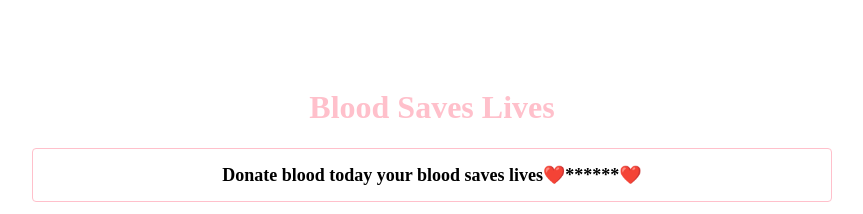
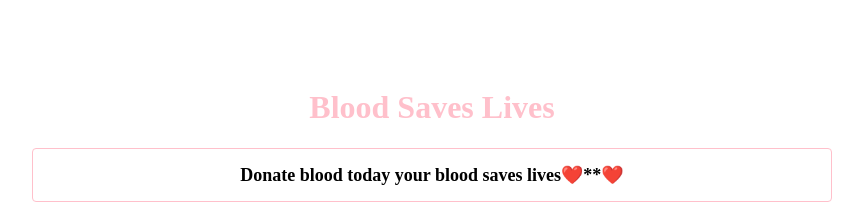
Before and after one commit to MaryNkoana01/StaticWebAppAuth, a plain HTML site: page src/index.html in a window 1280 px wide. Shown: the top 214 px of the page, without its empty margins (208-1071 px from the left). Drawn offline with Linux system fonts and the light colour scheme.

Commit message:
Update index.html

```diff
--- a/src/index.html
+++ b/src/index.html
@@ -81,7 +81,7 @@
             Blood Saves Lives
         </h1>
         <h2>
-            Donate blood today your blood saves lives❤️******❤️
+            Donate blood today your blood saves lives❤️**❤️
         </h2>
         <img src="https://encrypted-tbn0.
         gstatic.com/images?q=tbn:ANd9GcSnJmjP9fSEBLaNd-
```
